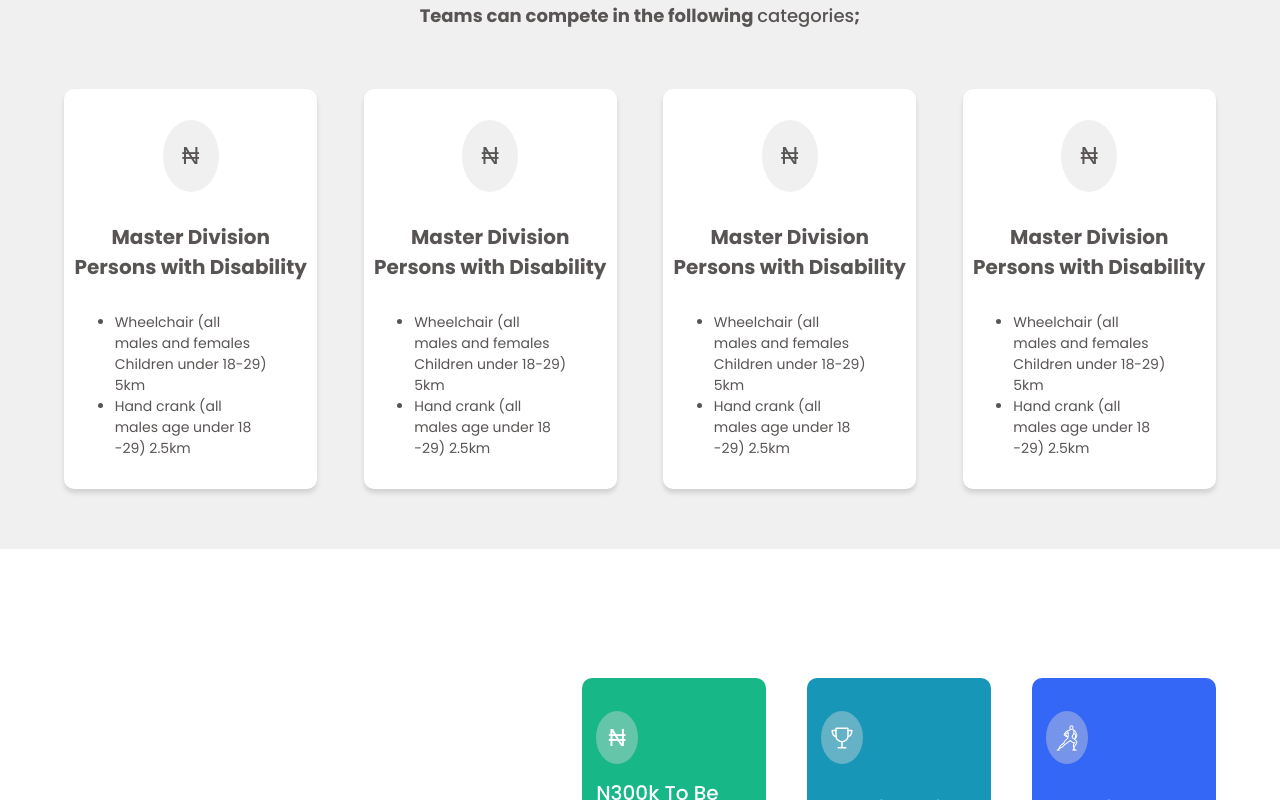
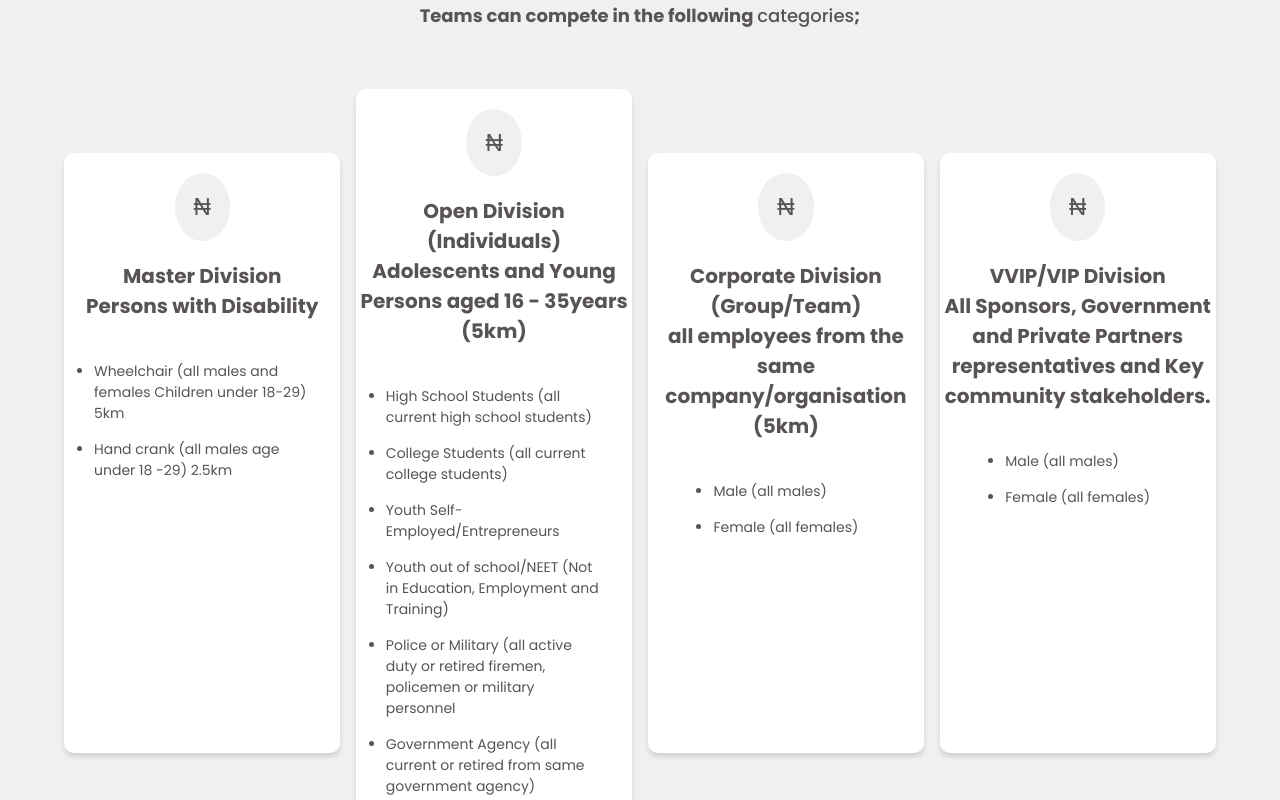
Before and after one commit to Kennedy2042/ajegunle-city-marathon, a React (Vite) app: page / in a window 1280 px wide. Shown: the part 1580-2380 px from the top of the page. Built offline with nearby package versions, Linux system fonts and the light colour scheme.

Commit message:
landing page is 100% completed

```diff
--- a/src/blog/Blog.jsx
+++ b/src/blog/Blog.jsx
@@ -112,7 +112,87 @@ const Blog = () => {
           </div>
         </div>
       ) :
-      img === news1 ? (<><h1>i am working fine</h1></>) : img === news2 ? (<><h2>yes i am workibg</h2></>) : (
+        img === news1 ? (<div className="blog_landing_card_body">
+          <div className="blog_landing_card_image_holder">
+            <img src={img} alt="" />
+          </div>
+          <div className="blog_landing_write_holder">
+            <h1 className='blog_landing_write_holder_h1'>{"Venue for the End Point Event Gig of the Ajegunle City Youth Marathon, 2024"}</h1>
+            <p className='blog_landing_write_holder_p'>
+              Finally, the Venue for the End Point Event Gig of the Ajegunle City Youth Marathon, 2024; 30th November, 2024 @The Sports Ground, Nigeria Army Signals Barracks, Mile 2.
+            </p>
+            <p className='blog_landing_write_holder_p'>
+              We want to greatly thank the Commander, Brig. Gen. P.A Zipele and his team, Major Umar, 2IC and Lieut. Yahaya, Admin Officer; for the warm hospitality and reception of the project as a welcomed development and the immense support in collaboration, towards fruitful results ahead.
+            </p>
+            <p className='blog_landing_write_holder_p'>
+              This is a great milestone recorded in our planning process to ensure successful implementation outcomes of the event; aimed to become the largest Youth Engagement Platform in the annals of the NYCN-AJIF Local Branch, to drive social transformation and positive change among youths and advocacy for good governance in Ajeromi-Ifelodun LGA at large.
+            </p>
+            <p className='blog_landing_write_holder_p'>
+              To join our Volunteer Youth Force simply fill out the online registration form: <a href="https://bit.ly/Volunteer-Registration-Ajegunle-City-Youth">https://bit.ly/Volunteer-Registration-Ajegunle-City-Youth</a> , submission closes by July 28th, 2024.
+            </p>
+            <p className='blog_landing_write_holder_p'>
+              It Can Only Get Better!
+            </p>
+            <div className='blog_landing_write_holder_Div'>
+              <ul className='blog_landing_write_holder_Div_Ul'>
+                <li>
+                  #ACYM2024
+                </li>
+                <li>
+                  #RUNAjegunle
+                </li>
+                <li>
+                  #AjegunleMarathon
+                </li>
+                <li>
+                  #AjegunleCity5KRace
+                </li>
+                <li>
+                  #MarathonInMyHood
+                </li>
+                <li>
+                  #CommunityMarathon
+                </li>
+              </ul>
+            </div>
+          </div>
+        </div>) : img === news2 ? (<div className="blog_landing_card_body">
+          <div className="blog_landing_card_image_holder">
+            <img src={img} alt="" />
+          </div>
+          <div className="blog_landing_write_holder">
+            <h1 className='blog_landing_write_holder_h1'>{"Ajegunle City Youth Marathon, 2024 - flagged-off"}</h1>
+            <p className='blog_landing_write_holder_p'>
+              The Ajegunle City Youth Marathon is Raging higher as we officially flagged-off the project at the floor of The Ifelodun Local Youth Council Management Committee Meeting.
+              Watch out for the biggest gig ever in the city of Ajegunle,.......Coming Soon!
+            </p>
+            <p className='blog_landing_write_holder_p'>
+              For sponsorship or partnership, Kindly contact the Head of Marketing and Advertisements, Oghenekaro Lawrence: +234 803 270 9217, or Project Director, Isaac Moses: +234 802 644 3165.
+            </p>
+            <div className='blog_landing_write_holder_Div'>
+              <ul className='blog_landing_write_holder_Div_Ul'>
+                <li>
+                  #ACYM2024
+                </li>
+                <li>
+                  #RUNAjegunle
+                </li>
+                <li>
+                  #AjegunleMarathon
+                </li>
+                <li>
+                  #AjegunleCity5KRace
+                </li>
+                <li>
+                  #MarathonInMyHood
+                </li>
+                <li>
+                  #CommunityMarathon
+                </li>
+              </ul>
+            </div>
+          </div>
+        </div>) : (
           <>
             <div className="blog_title_header">Other Top Stories</div>
             <div className="blog_card_container">
--- a/src/landingPage/LandingPage.css
+++ b/src/landingPage/LandingPage.css
@@ -187,23 +187,24 @@
 }
 
 .landing_category_card {
-    width: 22%;
-    height: 50vh;
+    width: 24%;
+    min-height: 75vh;
     background: #ffff;
     display: flex;
     flex-direction: column;
     align-items: center;
-    justify-content: space-evenly;
+    /* justify-content: space-evenly; */
     box-shadow: 0 4px 4px 0 rgba(124, 124, 124, 0.25);
     border-radius: 10px;
     margin: 30px 0;
+    gap: 20px;
 
 }
 
 
 .landing_category_card_currency_div {
-    width: 22%;
-    height: 18%;
+    width: 20%;
+    height: 8.4vh;
     background: rgba(217, 217, 217, 0.4);
     /* background: green; */
     font-size: 24px;
@@ -212,6 +213,7 @@
     align-items: center;
     justify-content: center;
     color: rgba(89, 84, 84, 1);
+    margin-top: 20px;
 }
 
 .landing_category_card_h2 {
@@ -224,7 +226,12 @@
 }
 
 .landing_category_card ul {
-    width: 60%;
+    /* width: 60%; */
+    padding: 20px 30px;
+    display: flex;
+    flex-direction: column;
+    gap: 15px;
+
 }
 
 .landing_category_card ul li {
--- a/src/landingPage/LandingPage.jsx
+++ b/src/landingPage/LandingPage.jsx
@@ -3,7 +3,7 @@ import './LandingPageRes.css'
 import { IoTrophyOutline } from 'react-icons/io5'
 import image2 from '../assets/image2.png'
 import image3 from '../assets/image3.png'
-import image4 from '../assets/image4.png'
+import image4 from '../assets/readyNew.png'
 import arctIcon from '../assets/arcticons_lets-go-fitness.png'
 import map from '../assets/ajegunleMap.png'
 // import curve from '../assets/theCurve.png'
@@ -90,8 +90,12 @@ const LandingPage = () => {
                     <h2 className='landing_category_card_h2'>{props.h3}</h2>
                 </div>
                 <ul>
-                    <li>{props.l1}</li>
-                    <li>{props.l2}</li>
+                    {props.l1 && <li>{props.l1}</li>}
+                    {props.l2 && <li>{props.l2}</li>}
+                    {props.l3 && <li>{props.l3}</li>}
+                    {props.l4 && <li>{props.l4}</li>}
+                    {props.l5 && <li>{props.l5}</li>}
+                    {props.l6 && <li>{props.l6}</li>}
                 </ul>
             </div>
         )
@@ -190,7 +194,7 @@ const LandingPage = () => {
                         <div className="landing_ready_wrapper_card_contain">
                             <ReadyCard pix={image2} link='Click here to Register for to participate at the Ajegunle City Youth Marathon, 2024' bg='rgba(23, 183, 136, 1)' />
                             <ReadyCard pix={image3} link='Click here to purchases a raffle tickets and stand a chance to win awesome prizes at the raffle draw event.' bg='rgba(122, 144, 249, 1)' />
-                            <ReadyCard pix={image4} link='Click here to place an order for your T-Shirt to support the Ajegunle City Youth Marathon Project.' bg='rgba(23, 150, 183, 1)' />
+                            <ReadyCard pix={image4} link='Click here to place an order for your T-Shirt & Face Cap to support the Ajegunle City Youth Marathon Project.' bg='rgba(23, 150, 183, 1)' />
                         </div>
                     </div>
                 </div>
@@ -200,9 +204,9 @@ const LandingPage = () => {
                         <p className='landing_category_wrapper_p'>Teams can compete in the following <span>categories</span>;</p>
                         <div className="landing_category_card_container">
                             <CategoryCard h2='Master Division  ' h3='Persons with Disability' l1='Wheelchair (all males and females Children under 18-29) 5km' l2='Hand crank (all males age under 18 -29) 2.5km' />
-                            <CategoryCard h2='Master Division  ' h3='Persons with Disability' l1='Wheelchair (all males and females Children under 18-29) 5km' l2='Hand crank (all males age under 18 -29) 2.5km' />
-                            <CategoryCard h2='Master Division  ' h3='Persons with Disability' l1='Wheelchair (all males and females Children under 18-29) 5km' l2='Hand crank (all males age under 18 -29) 2.5km' />
-                            <CategoryCard h2='Master Division  ' h3='Persons with Disability' l1='Wheelchair (all males and females Children under 18-29) 5km' l2='Hand crank (all males age under 18 -29) 2.5km' />
+                            <CategoryCard h2='Open Division (Individuals)  ' h3='Adolescents and Young Persons aged 16 - 35years (5km)' l1='High School Students (all current high school students)' l2='College Students (all current college students)' l3="Youth Self-Employed/Entrepreneurs" l4="Youth out of school/NEET (Not in Education, Employment and Training)" l5="Police or Military (all active duty or retired firemen, policemen or military personnel" l6="Government Agency (all current or retired from same government agency)" />
+                            <CategoryCard h2='Corporate Division (Group/Team)  ' h3='all employees from the same company/organisation (5km)' l1='Male (all males)' l2='Female (all females)' />
+                            <CategoryCard h2='VVIP/VIP Division  ' h3='All Sponsors, Government and Private Partners representatives and Key community stakeholders.' l1='Male (all males)' l2='Female (all females)' />
 
                         </div>
                     </div>
--- a/src/landingPage/LandingPageRes.css
+++ b/src/landingPage/LandingPageRes.css
@@ -85,7 +85,7 @@
 
     .landing_category_card {
         width: 95%;
-        height: 60vh;
+        /* height: 65vh; */
     }
 
     .landing_price_category {
```
Also changed, not shown: src/assets/readyNew.png (added), 1 other file (tests, documents, lock files or other folders). Lines whose indentation alone changed are shown as unchanged.
